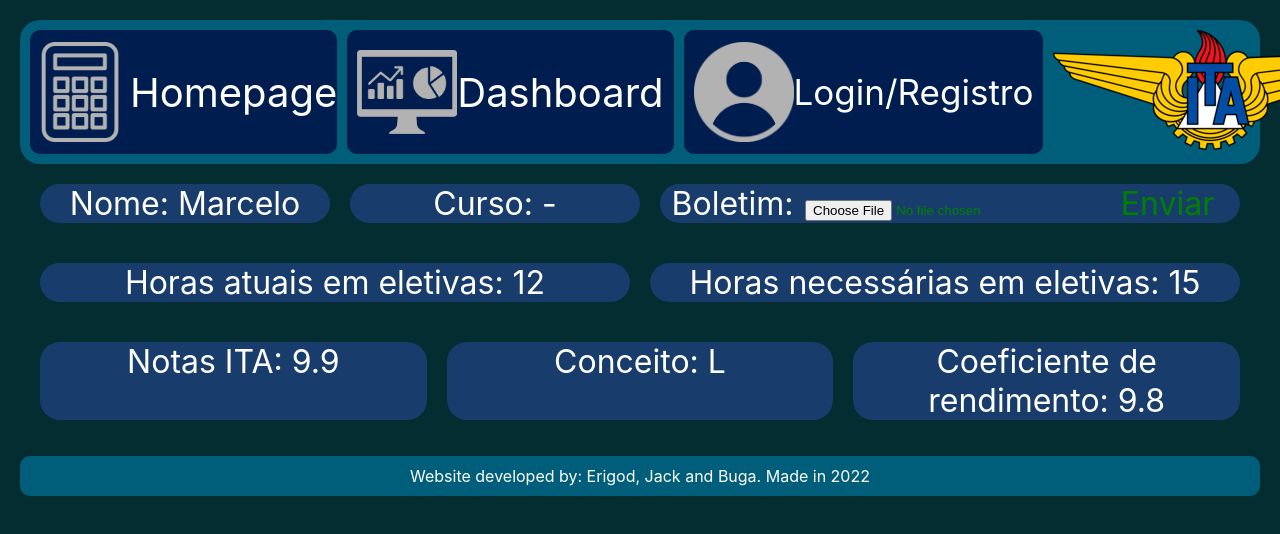
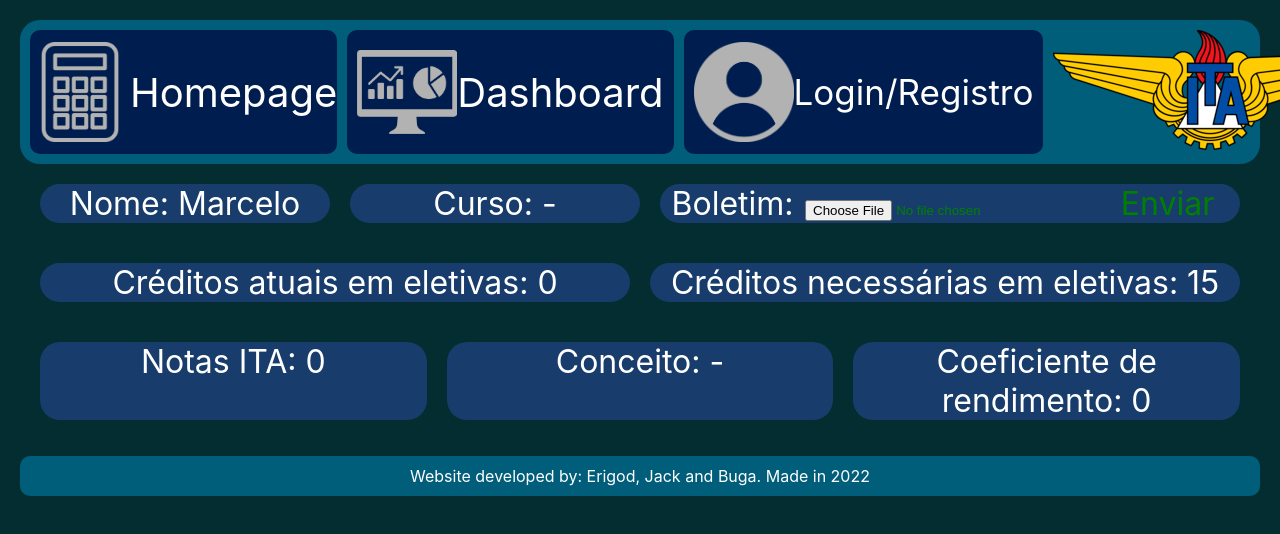
Before and after one commit to BugaM/CR_ITA, a React (Create React App) app in the folder front/: page /dashboard in a window 1280 px wide. Shown: the top 534 px of the page. Built offline with nearby package versions, Linux system fonts and the light colour scheme.

Commit message:
adding info to dashboard

```diff
--- a/front/package.json
+++ b/front/package.json
@@ -6,6 +6,7 @@
     "@testing-library/jest-dom": "^5.16.4",
     "@testing-library/react": "^13.3.0",
     "@testing-library/user-event": "^13.5.0",
+    "axios": "^0.27.2",
     "react": "^18.1.0",
     "react-dom": "^18.1.0",
     "react-router-dom": "^6.3.0",
--- a/front/src/components/dashboard/Elective.js
+++ b/front/src/components/dashboard/Elective.js
@@ -5,11 +5,11 @@ function Elective(props){
         <div className={styles.ElectiveContainer}>
 
             <div className={styles.ElectiveCurrentHours}>
-                Horas atuais em eletivas: {props.horasatuais}
+                Créditos atuais em eletivas: {props.horasatuais}
             </div>
 
             <div className={styles.ElectiveNeededHours}>
-                Horas necessárias em eletivas: {props.horasnecessarias}
+                Créditos necessárias em eletivas: {props.horasnecessarias}
             </div>
 
         </div>
--- a/front/src/pages/Dashboard.js
+++ b/front/src/pages/Dashboard.js
@@ -5,19 +5,39 @@ import React, { useState } from 'react';
 
 function Dashboard() {
     const [curso, setCurso] = useState('-');
+    const [total_eletivas, setEletivas] = useState(0);
+    const [cr, setCr] = useState(0);
+    const [media_simples, setMedia] = useState(0);
+    const [conceito, setConceito] = useState('-');
+
     async function handleSubmission() {
 
       let response =  await (await fetch('http://127.0.0.1:8000/core_api/get_data/')).json()
 
       // setEletivas (response.total_eletivas)
       setCurso (response.curso)
+      setEletivas(parseFloat(response.total_eletivas).toFixed(1))
+      setMedia(parseFloat(response.media_simples).toFixed(2))
+      setCr(parseFloat(response.cr).toFixed(2))
+      let grade_fixed = parseFloat(response.cr).toFixed(1);
+      if (grade_fixed >= 9.5){
+        setConceito('L');
+      } else if (grade_fixed >= 8.5){
+        setConceito('MB');
+      } else if (grade_fixed >= 7.5){
+        setConceito('B');
+      } else if (grade_fixed >= 6.5){
+        setConceito('R');
+      } else if (grade_fixed >= 5.5){
+        setConceito('I');
+      } else setConceito('D');
     };
 
     return (
       <div>
         <BasicInfos curso = {curso} key={curso} handleSub = {handleSubmission}/>
-        <Elective horasatuais = "12" horasnecessarias = "15" />
-        <Grades nota = "9.9" conceito = "L" cr = "9.8"/>
+        <Elective horasatuais = {total_eletivas} horasnecessarias = "15" />
+        <Grades nota = {media_simples} conceito = {conceito} cr = {cr}/>
       </div>
     );
   }
```
Also changed, not shown: 1 other file (tests, documents, lock files or other folders).
